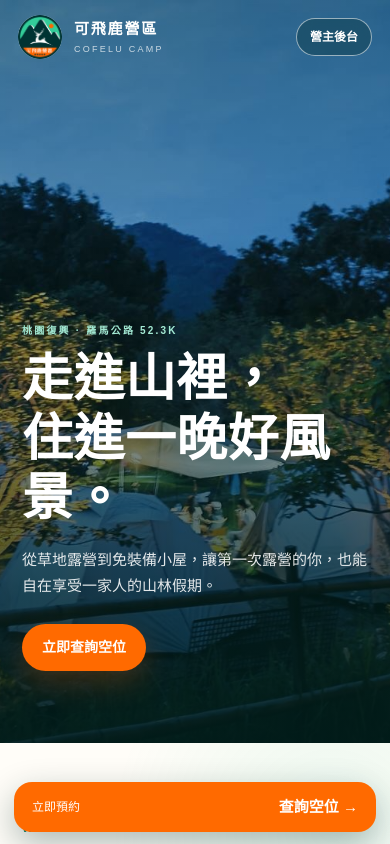
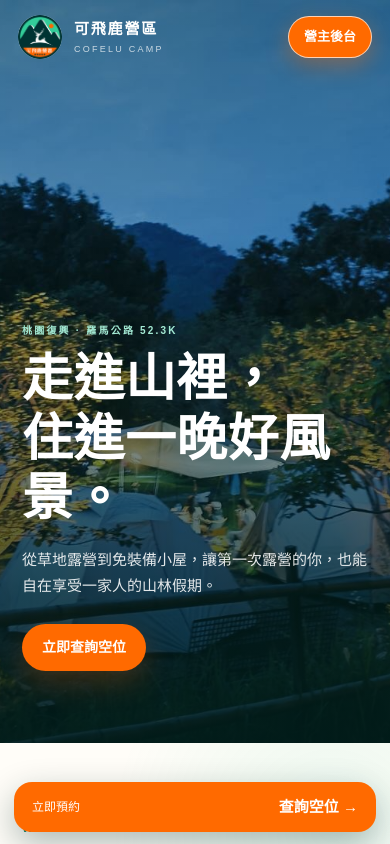
Before and after one commit to sky940714/kofelu-camp-demo, a Next.js app: page / in a window 390 px wide. Shown: the top 844 px of the page. Built offline with nearby package versions, Linux system fonts and the light colour scheme; no server answers.

Commit message:
Highlight mobile admin entry

```diff
--- a/app/globals.css
+++ b/app/globals.css
@@ -178,7 +178,7 @@ footer { display:grid; grid-template-columns:1fr auto auto; align-items:center;
   .brand img { width:44px; height:44px; }
   .brand strong { font-size:15px; }
   .desktop-nav,.header-actions { display:none; }
-  .mobile-admin-entry { display:inline-flex; align-items:center; justify-content:center; border:1px solid rgb(255 255 255 / 55%); border-radius:999px; padding:9px 13px; background:rgb(2 45 44 / 34%); color:white; font-size:12px; font-weight:800; backdrop-filter:blur(9px); }
+  .mobile-admin-entry { display:inline-flex; align-items:center; justify-content:center; border:1px solid rgb(255 255 255 / 70%); border-radius:999px; padding:10px 15px; background:var(--orange); color:white; box-shadow:0 8px 22px rgb(255 106 0 / 36%); font-size:13px; font-weight:900; }
   .hero { min-height:680px; height:88svh; }
   .hero-image { object-position:58% center; }
   .hero-shade { background:linear-gradient(0deg,rgb(1 29 27 / 88%) 0%,rgb(1 29 27 / 26%) 68%,rgb(1 29 27 / 43%) 100%); }
```
